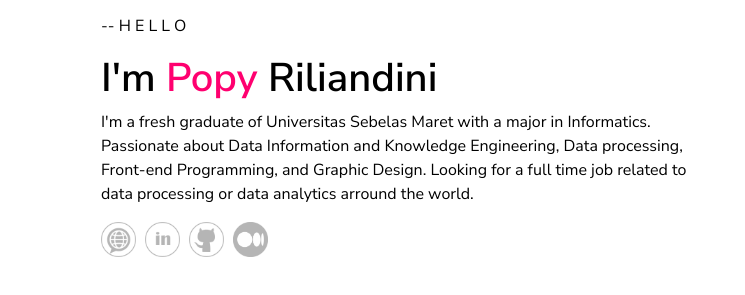
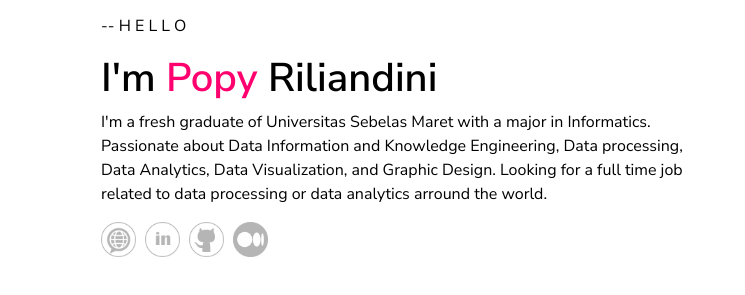
Before and after one commit to popyr28/popyr28.github.io, a plain HTML site: page index.html in a window 1280 px wide. Shown: the part 179-474 px from the top of the page, 0-745 px from the left. Drawn offline with Linux system fonts and the light colour scheme; grey boxes are pictures that could not be loaded.

Commit message:
Update index.html

```diff
--- a/index.html
+++ b/index.html
@@ -44,7 +44,7 @@
                             <p>-- H E L L O</p>
                             <h1>I'm <span class="nickname">Popy</span> Riliandini</h1>
                             <p>I'm a fresh graduate of Universitas Sebelas Maret with a major in Informatics. Passionate about Data
-                                Information and Knowledge Engineering, Data processing, Front-end Programming, and Graphic Design.
+                                Information and Knowledge Engineering, Data processing, Data Analytics, Data Visualization, and Graphic Design.
                                 Looking for a full time job related to data processing or data analytics arround the world.
                             </p>
                             <div class="images">
```
